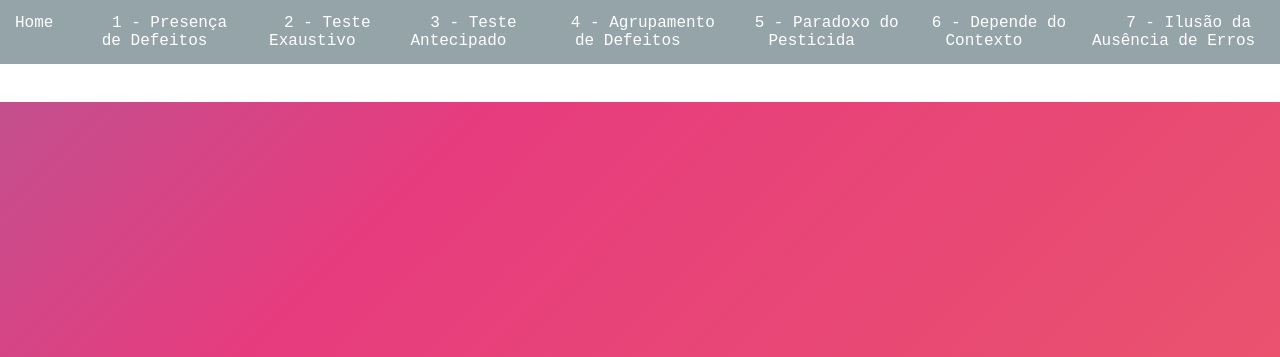
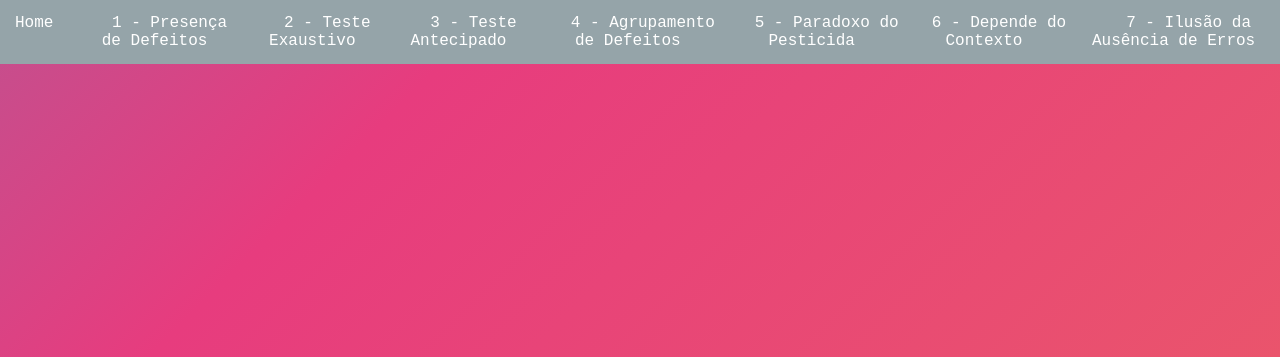
Before and after one commit to isaBELAxsilva/Site---Case-de-Testes, a plain HTML site: page index.html in a window 1280 px wide. Shown: the top 357 px of the page. Drawn offline with Linux system fonts and the light colour scheme.

Commit message:
Update style.css

```diff
--- a/style.css
+++ b/style.css
@@ -77,10 +77,13 @@ footer {
     justify-content: center;
 }
 
+
+/*
 main {
-    padding-top: 8%; /* Compensar a altura do cabeçalho */
-    padding-bottom: 8%; /* Compensar a altura do rodapé */
-}
+    padding-top: 8%;  'Compensar a altura do cabeçalho
+    padding-bottom: 8%;  'Compensar a altura do rodapé
+}*/
+
 
 section.screen {
     height: 100vh;
```
